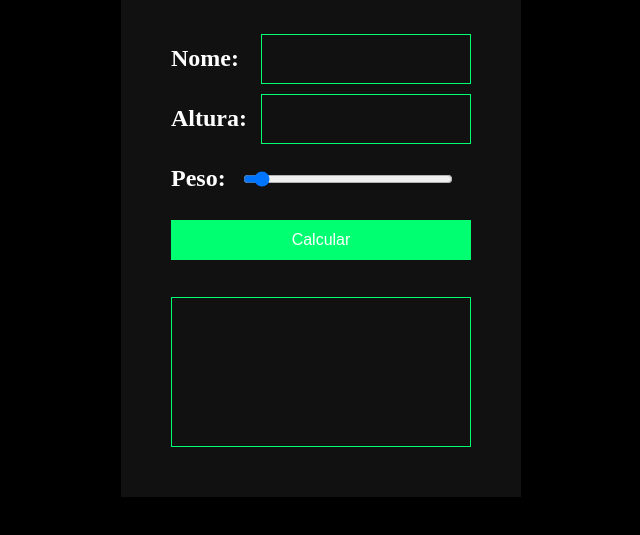
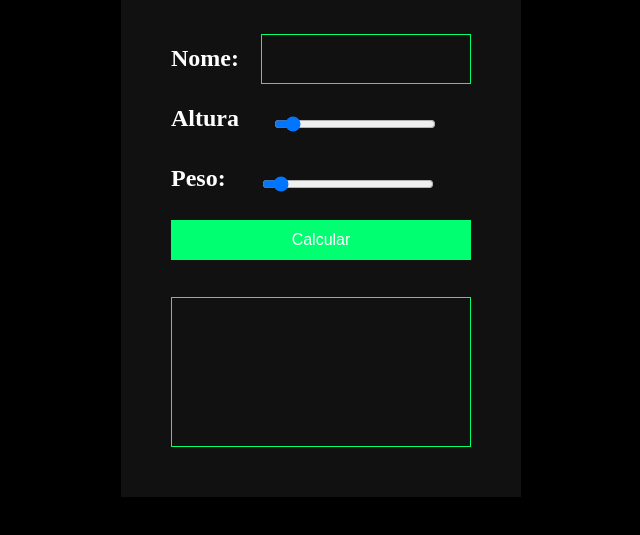
Before and after one commit to Danilomunhe/calculadoraJS, a plain HTML site: page index.html in a window 1280 px wide. Shown: the part 203-738 px from the top of the page, without its empty margins (319-959 px from the left). Drawn offline with Linux system fonts and the light colour scheme.

Commit message:
Minha versão

```diff
--- a/JS/calculo.js
+++ b/JS/calculo.js
@@ -1,4 +1,5 @@
 'use strict'
+import{ iniciarRange } from "./range.js"
 
 function camposValidos(){
     // return nome !== '' && altura !== '' && peso !== ''
@@ -68,10 +69,17 @@ function mostrarResultado(){
 let range = document.getElementById('peso'),
     value = document.getElementById('valorPeso');
 
+let rangeAltura = document.getElementById('altura'),
+    valueAltura = document.getElementById('valorAltura');
+
 range.addEventListener('click', valorPesoRange )
+rangeAltura.addEventListener('click', valorAlturaRange )
 
 function valorPesoRange(){
     value.textContent = range.value;
 }
+function valorAlturaRange(){
+   valueAltura.textContent = rangeAltura.value;
+}
 
 document.getElementById('calcular').addEventListener('click', mostrarResultado)
--- a/css/style.css
+++ b/css/style.css
@@ -79,3 +79,15 @@ button {
 .vermelho {
     color: red;
 }
+.peso, .altura{
+    margin-top: 10px;
+    display: flex;
+    flex-direction: column;
+    justify-content: center;
+    align-items: center;
+    width: 300px;
+}
+span{
+    text-align: center;
+    font-size: 1.5rem;
+}
--- a/index.html
+++ b/index.html
@@ -19,13 +19,18 @@
                         <input type="text" id="nome" required  maxlength="30" />
                     </div>
                     <div class="input">
-                        <label>Altura:</label>
-                        <input type="number" id="altura" required step="any"/>
+                        <label>Altura</label>
+                        <div class="altura">
+                            <span id="valorAltura"></span>
+                            <input type="range" id="altura" required value="0" min="0"  max="2.5" step="0.01"/>
+                        </div>
                     </div>
                     <div class="input">
                         <label>Peso:</label>
-                        <input type="range" id="peso" required step="1" value="0" min="0" max="200" id="peso"/>
+                        <div class="peso">
                         <span id="valorPeso"></span>
+                        <input type="range" id="peso" required  value="0" min="0" max="200" step="0.1"/>
+                    </div>
                     </div>
                 </form>
                 <button id="calcular" class="button template">Calcular</button>
```
